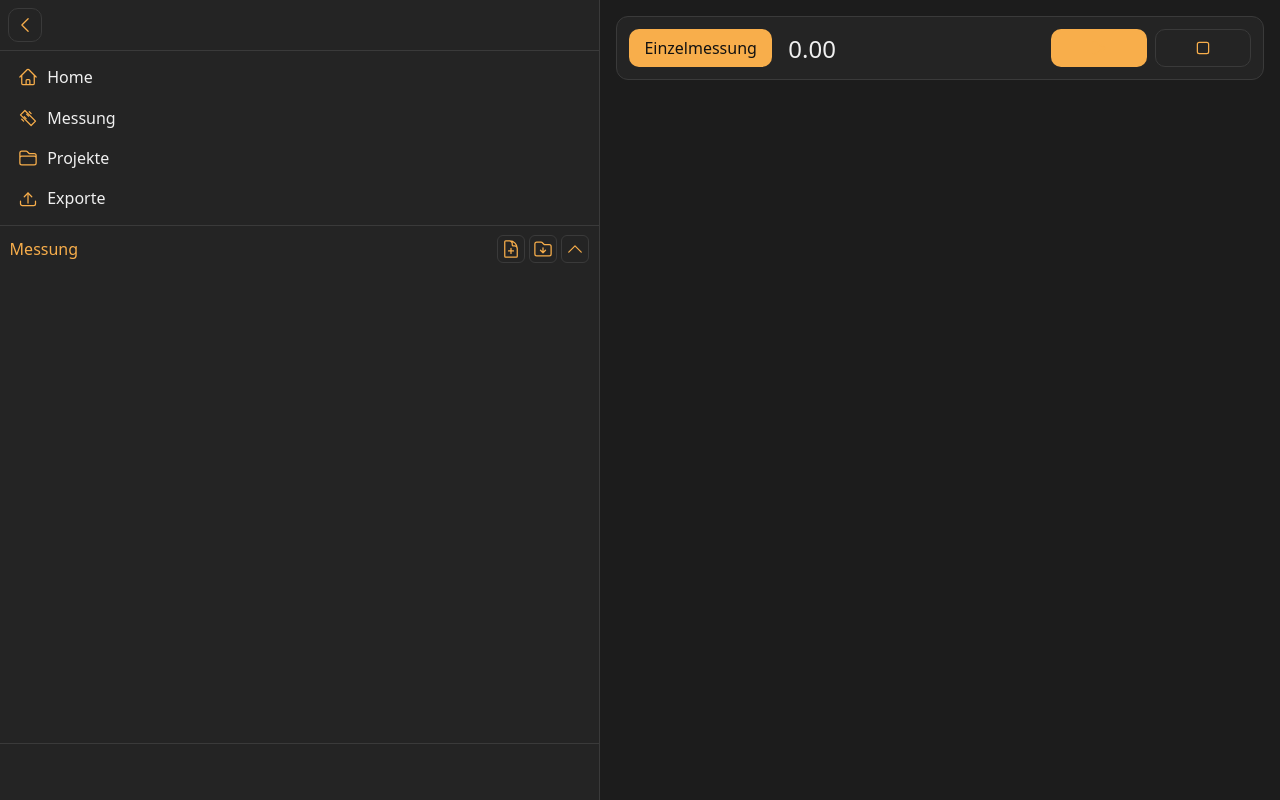
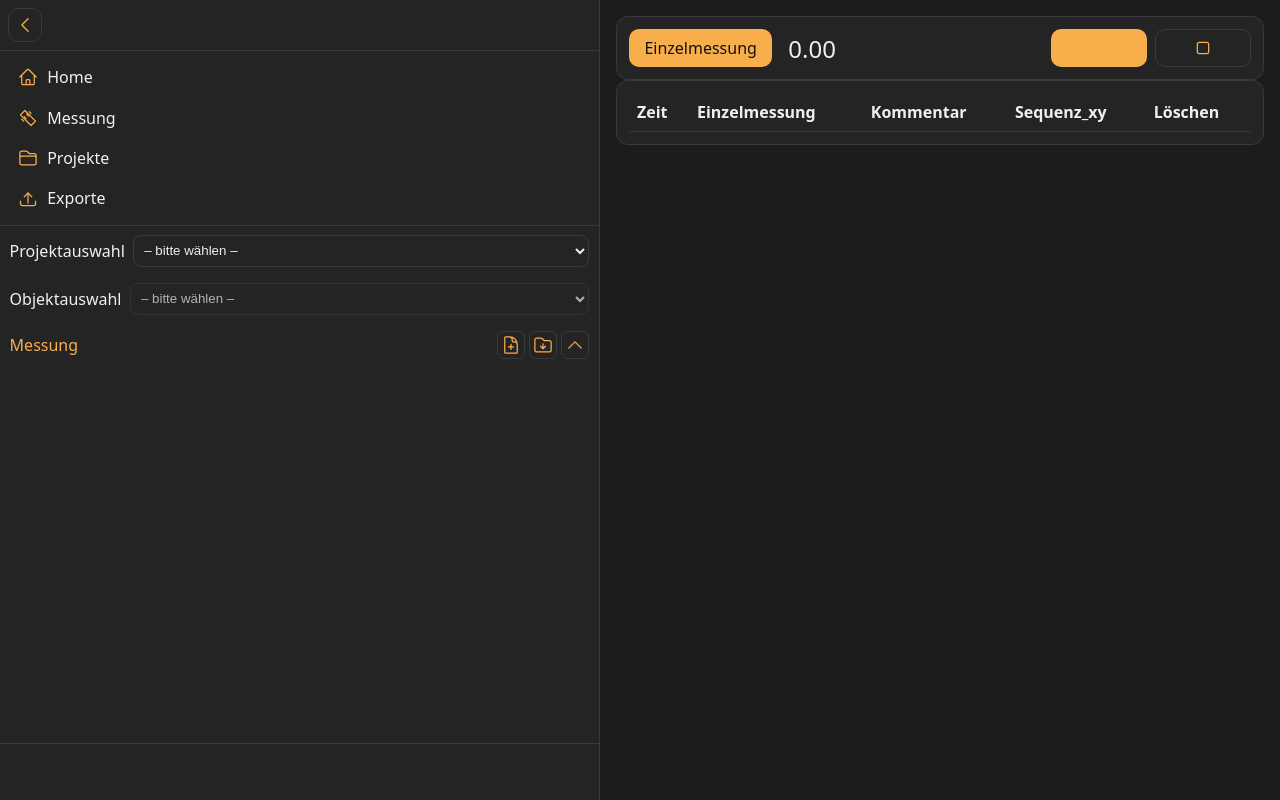
Before and after one commit to Barahir23/mavomasterpi, a Django app: page /messung/ in a window 1280 px wide. Run offline with Django 3.2, Linux system fonts and the light colour scheme; data comes from the database, SQL or seed files in the repository; lists and menus that the app fills with data are empty; some libraries are stand-ins or nearby versions.

Commit message:
Add measurement page layout

```diff
--- a/messung/templates/messung/messung_page.html
+++ b/messung/templates/messung/messung_page.html
@@ -5,6 +5,23 @@
   <link rel="stylesheet" href="{% static 'css/messung.css' %}">
 {% endblock %}
 {% block sidebar_context %}
+  <form id="selection-form" class="edit-form">
+    <div class="form-row">
+      <label for="project-select">Projektauswahl</label>
+      <select id="project-select" name="projekt">
+        <option value="">– bitte wählen –</option>
+        {% for projekt in projekte %}
+          <option value="{{ projekt.id }}">{{ projekt.name }}</option>
+        {% endfor %}
+      </select>
+    </div>
+    <div class="form-row">
+      <label for="object-select">Objektauswahl</label>
+      <select id="object-select" name="objekt" disabled>
+        <option value="">– bitte wählen –</option>
+      </select>
+    </div>
+  </form>
   {% include "messung/messung_edit.html" %}
 {% endblock %}
 {% block content %}
@@ -22,6 +39,21 @@
       </button>
     </div>
   </section>
+
+  <section class="card">
+    <table class="measurement-table">
+      <thead>
+        <tr>
+          <th>Zeit</th>
+          <th>Einzelmessung</th>
+          <th>Kommentar</th>
+          <th>Sequenz_xy</th>
+          <th>Löschen</th>
+        </tr>
+      </thead>
+      <tbody id="measurement-table-body"></tbody>
+    </table>
+  </section>
 {% endblock %}
 {% block extra_js %}
   <script src="{% static 'js/messung.js' %}"></script>
--- a/static/css/messung.css
+++ b/static/css/messung.css
@@ -15,3 +15,22 @@
 #realtime-value {
   font-size: 1.5rem;
 }
+
+.measurement-table {
+  width: 100%;
+  border-collapse: collapse;
+}
+
+.measurement-table th,
+.measurement-table td {
+  padding: 0.5rem;
+  border-bottom: 1px solid var(--color-border);
+}
+
+.measurement-table th {
+  text-align: left;
+}
+
+.measurement-table td:last-child {
+  text-align: center;
+}
```
